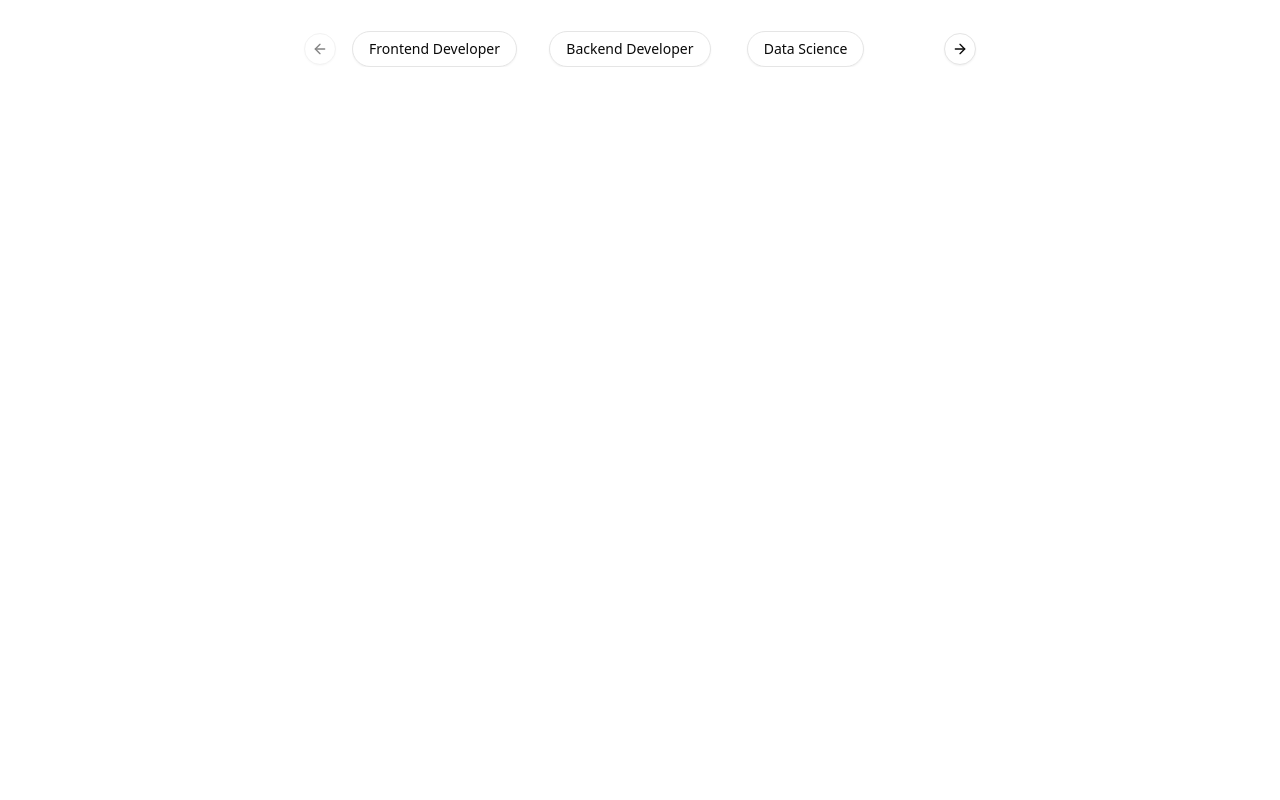
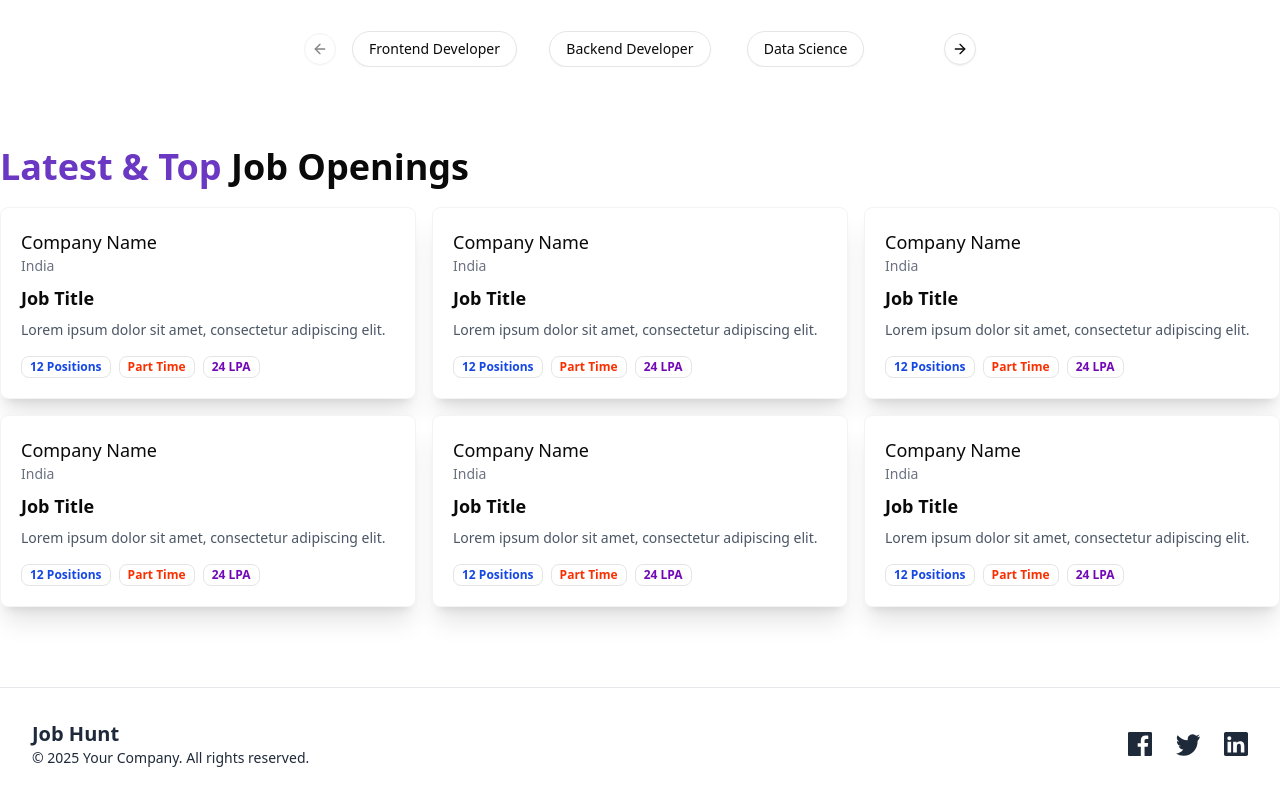
Before and after one commit to RajveerSingh711/JobPortalApp, a React (Vite) app in the folder frontend/: page / in a window 1280 px wide. Shown: the part 411-1211 px from the top of the page. Before the commit the page ends 800 px from the top, so only its background shows below. Built offline with nearby package versions, Linux system fonts and the light colour scheme; the HTML template or start-up script is replaced by a standard one.

Commit message:
home page design completed with footer and latest job

```diff
--- a/frontend/src/components/Home.jsx
+++ b/frontend/src/components/Home.jsx
@@ -1,6 +1,8 @@
 import Navbar from './shared/Navbar'
 import HeroSection from './HeroSection'
 import CategoryCarousel from './CategoryCarousel'
+import LatestJobs from './LatestJobs'
+import Footer from './shared/Footer'
 
 const Home = () => {
   return (
@@ -8,8 +10,8 @@
         <Navbar/>
         <HeroSection/>
         <CategoryCarousel/>
-        {/* <LatestJobs/> */}
-        {/* <Footer/> */}
+        <LatestJobs/>
+        <Footer/>
     </div>
   )
 }
--- /dev/null
+++ b/frontend/src/components/LatestJobCards.jsx
@@ -0,0 +1,29 @@
+import { Badge } from "./ui/badge";
+
+const LatestJobCards = () => {
+  return (
+    <div className="p-5 rounded-md shadow-xl bg-white border border-gray-100 cursor-pointer">
+      <div>
+        <h1 className="font-medium text-lg">Company Name</h1>
+        <p className="text-sm text-gray-500">India</p>
+      </div>
+      <div>
+        <h1 className="font-bold text-lg my-2">Job Title</h1>
+        <p className="text-sm text-gray-600">Lorem ipsum dolor sit amet, consectetur adipiscing elit.</p>
+      </div>
+      <div className="flex items-center gap-2 mt-4">
+        <Badge className="text-blue-700 font-bold" variant="ghost">
+          12 Positions
+        </Badge>
+        <Badge className="text-[#F83002] font-bold" variant="ghost">
+          Part Time
+        </Badge>
+        <Badge className="text-[#7209B7] font-bold" variant="ghost">
+          24 LPA
+        </Badge>
+      </div>
+    </div>
+  );
+};
+
+export default LatestJobCards;
--- /dev/null
+++ b/frontend/src/components/LatestJobs.jsx
@@ -0,0 +1,19 @@
+import LatestJobCards from "./LatestJobCards";
+
+const randomJobs = [1, 2, 3, 4, 5, 6, 7, 8];
+const LatestJobs = () => {
+  return (
+    <div className="max-w-7xl mx-auto my-20">
+      <h1 className="text-4xl font-bold">
+        <span className="text-[#6A38C2]">Latest & Top </span>Job Openings
+      </h1>
+      <div className="grid grid-cols-3 gap-4 my-5">
+        {randomJobs.slice(0,6).map((item, index) => (
+          <LatestJobCards />
+        ))}
+      </div>
+    </div>
+  );
+};
+
+export default LatestJobs;
--- /dev/null
+++ b/frontend/src/components/shared/Footer.jsx
@@ -0,0 +1,51 @@
+const Footer = () => {
+  const socialLinks = [
+    {
+      href: "https://facebook.com",
+      label: "Facebook",
+      svgPath: "M22.676 0H1.324C.593 0 0 .592 0 1.324v21.352C0 23.408.593 24 1.324 24H12.82V14.706H9.692v-3.578h3.128V8.408c0-3.1 1.893-4.787 4.657-4.787 1.325 0 2.463.1 2.794.144v3.238l-1.918.001c-1.503 0-1.794.715-1.794 1.762v2.31h3.587l-.468 3.578h-3.119V24h6.116C23.407 24 24 23.408 24 22.676V1.324C24 .592 23.407 0 22.676 0z"
+    },
+    {
+      href: "https://twitter.com",
+      label: "Twitter",
+      svgPath: "M24 4.557a9.835 9.835 0 01-2.828.775 4.934 4.934 0 002.165-2.724 9.867 9.867 0 01-3.127 1.195 4.924 4.924 0 00-8.38 4.49A13.978 13.978 0 011.67 3.149 4.93 4.93 0 003.16 9.724a4.903 4.903 0 01-2.229-.616v.062a4.93 4.93 0 003.946 4.827 4.902 4.902 0 01-2.224.084 4.93 4.93 0 004.6 3.417A9.869 9.869 0 010 21.543a13.978 13.978 0 007.548 2.212c9.057 0 14.01-7.507 14.01-14.01 0-.213-.004-.425-.015-.636A10.012 10.012 0 0024 4.557z"
+    },
+    {
+      href: "https://linkedin.com",
+      label: "LinkedIn",
+      svgPath: "M20.447 20.452H16.85v-5.569c0-1.327-.027-3.037-1.852-3.037-1.854 0-2.137 1.446-2.137 2.94v5.666H9.147V9.756h3.448v1.464h.05c.48-.91 1.653-1.871 3.401-1.871 3.634 0 4.307 2.39 4.307 5.498v5.605zM5.337 8.29c-1.105 0-2-.896-2-2 0-1.106.895-2 2-2 1.104 0 2 .895 2 2 0 1.104-.896 2-2 2zM7.119 20.452H3.553V9.756h3.566v10.696zM22.225 0H1.771C.791 0 0 .774 0 1.729v20.542C0 23.226.792 24 1.771 24h20.451c.979 0 1.771-.774 1.771-1.729V1.729C24 .774 23.205 0 22.225 0z"
+    }
+  ];
+
+  return (
+    <footer className="border-t border-gray-200 dark:border-gray-700 py-8 bg-white dark:bg-gray-900 text-gray-800 dark:text-gray-300">
+      <div className="max-w-7xl mx-auto px-4 sm:px-6 lg:px-8">
+        <div className="flex flex-col md:flex-row justify-between items-center">
+          <div className="mb-4 md:mb-0 text-center md:text-left">
+            <h2 className="text-xl font-bold">Job Hunt</h2>
+            <p className="text-sm">© 2025 Your Company. All rights reserved.</p>
+          </div>
+
+          <div className="flex space-x-6 mt-4 md:mt-0">
+            {socialLinks.map((social) => (
+              <a
+                key={social.label}
+                href={social.href}
+                className="hover:text-blue-600 transition-colors"
+                target="_blank"
+                rel="noopener noreferrer"
+                aria-label={social.label}
+              >
+                <svg className="w-6 h-6" fill="currentColor" viewBox="0 0 24 24">
+                  <path d={social.svgPath} />
+                </svg>
+              </a>
+            ))}
+          </div>
+        </div>
+      </div>
+    </footer>
+  );
+};
+
+export default Footer;
--- /dev/null
+++ b/frontend/src/components/ui/badge.jsx
@@ -0,0 +1,44 @@
+import * as React from "react"
+import { Slot } from "@radix-ui/react-slot"
+import { cva } from "class-variance-authority";
+
+import { cn } from "@/lib/utils"
+
+const badgeVariants = cva(
+  "inline-flex items-center justify-center rounded-md border px-2 py-0.5 text-xs font-medium w-fit whitespace-nowrap shrink-0 [&>svg]:size-3 gap-1 [&>svg]:pointer-events-none focus-visible:border-ring focus-visible:ring-ring/50 focus-visible:ring-[3px] aria-invalid:ring-destructive/20 dark:aria-invalid:ring-destructive/40 aria-invalid:border-destructive transition-[color,box-shadow] overflow-hidden",
+  {
+    variants: {
+      variant: {
+        default:
+          "border-transparent bg-primary text-primary-foreground [a&]:hover:bg-primary/90",
+        secondary:
+          "border-transparent bg-secondary text-secondary-foreground [a&]:hover:bg-secondary/90",
+        destructive:
+          "border-transparent bg-destructive text-white [a&]:hover:bg-destructive/90 focus-visible:ring-destructive/20 dark:focus-visible:ring-destructive/40 dark:bg-destructive/60",
+        outline:
+          "text-foreground [a&]:hover:bg-accent [a&]:hover:text-accent-foreground",
+      },
+    },
+    defaultVariants: {
+      variant: "default",
+    },
+  }
+)
+
+function Badge({
+  className,
+  variant,
+  asChild = false,
+  ...props
+}) {
+  const Comp = asChild ? Slot : "span"
+
+  return (
+    <Comp
+      data-slot="badge"
+      className={cn(badgeVariants({ variant }), className)}
+      {...props} />
+  );
+}
+
+export { Badge, badgeVariants }
```
